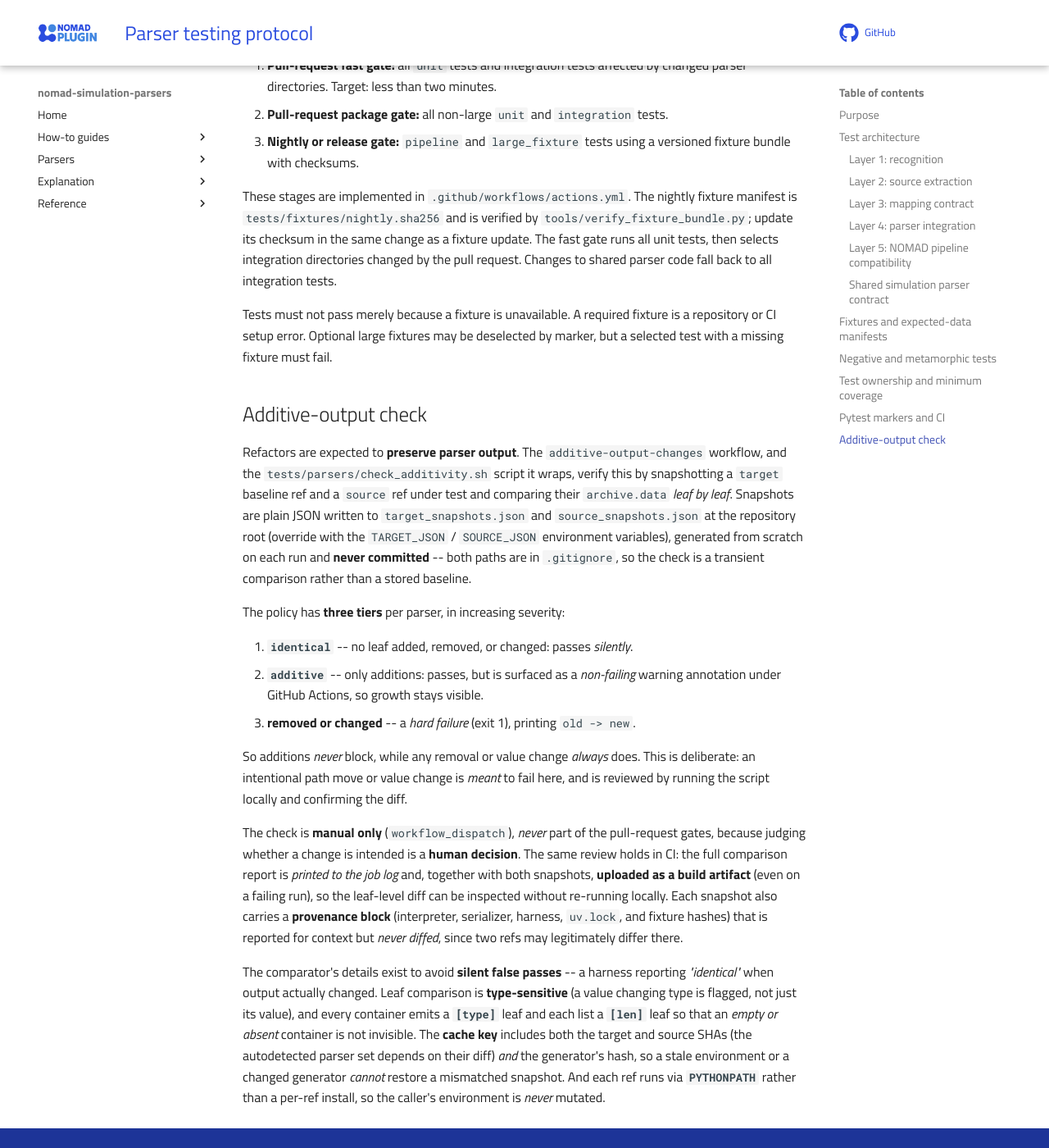
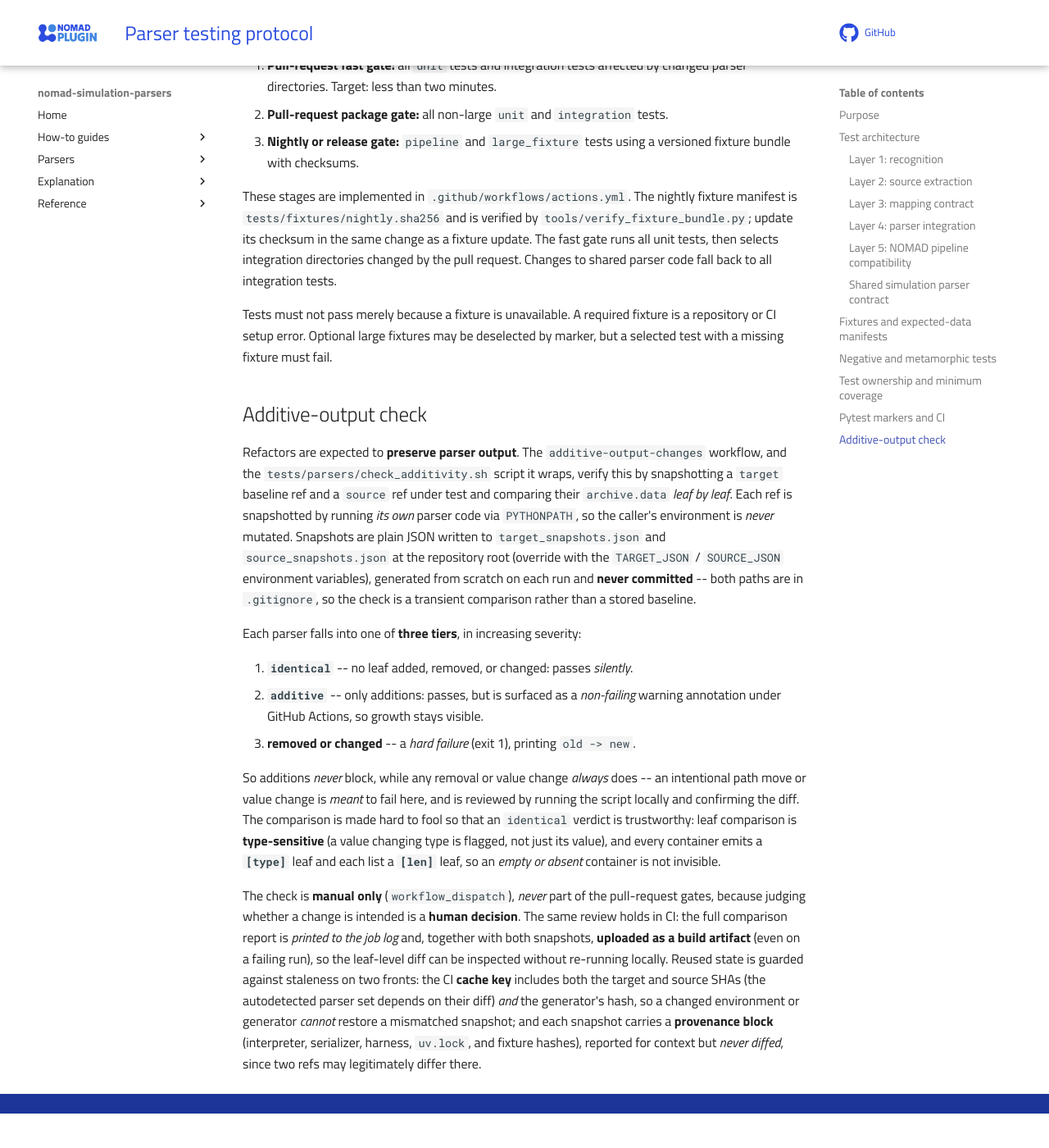
Before and after one commit to FAIRmat-NFDI/nomad-parser-plugins-simulation, an MkDocs documentation site: the page built from docs/how_to/test_parsers.md, in a window 1280 px wide and 1400 px high, scrolled down 6070 px. Shown: the whole window at 82% size. Built offline with MkDocs 1.6.1 and Material for MkDocs 9.7.7, drawn with Linux system fonts in a browser that asks for light colours; comment, search, counter and statistics services are not loaded; after the commit the page ends 7428 px from its top, so only the background shows below that.

Commit message:
Reintegrate the additive-output rationale into its topic paragraphs (#189)

```diff
--- a/docs/how_to/test_parsers.md
+++ b/docs/how_to/test_parsers.md
@@ -278,40 +278,38 @@ but a selected test with a missing fixture must fail.
 Refactors are expected to **preserve parser output**. The `additive-output-changes`
 workflow, and the `tests/parsers/check_additivity.sh` script it wraps, verify
 this by snapshotting a `target` baseline ref and a `source` ref under test and
-comparing their `archive.data` *leaf by leaf*. Snapshots are plain JSON written to
-`target_snapshots.json` and `source_snapshots.json` at the repository root
-(override with the `TARGET_JSON` / `SOURCE_JSON` environment variables),
-generated from scratch on each run and **never committed** -- both paths are in
-`.gitignore`, so the check is a transient comparison rather than a stored
-baseline.
+comparing their `archive.data` *leaf by leaf*. Each ref is snapshotted by running
+*its own* parser code via `PYTHONPATH`, so the caller's environment is *never*
+mutated. Snapshots are plain JSON written to `target_snapshots.json` and
+`source_snapshots.json` at the repository root (override with the `TARGET_JSON` /
+`SOURCE_JSON` environment variables), generated from scratch on each run and
+**never committed** -- both paths are in `.gitignore`, so the check is a transient
+comparison rather than a stored baseline.
 
-The policy has **three tiers** per parser, in increasing severity:
+Each parser falls into one of **three tiers**, in increasing severity:
 
 1. **`identical`** -- no leaf added, removed, or changed: passes *silently*.
 2. **`additive`** -- only additions: passes, but is surfaced as a *non-failing*
    warning annotation under GitHub Actions, so growth stays visible.
 3. **removed or changed** -- a *hard failure* (exit 1), printing `old -> new`.
 
-So additions *never* block, while any removal or value change *always* does. This
-is deliberate: an intentional path move or value change is *meant* to fail here,
-and is reviewed by running the script locally and confirming the diff.
+So additions *never* block, while any removal or value change *always* does -- an
+intentional path move or value change is *meant* to fail here, and is reviewed by
+running the script locally and confirming the diff. The comparison is made hard to
+fool so that an `identical` verdict is trustworthy: leaf comparison is
+**type-sensitive** (a value changing type is flagged, not just its value), and
+every container emits a **`[type]`** leaf and each list a **`[len]`** leaf, so an
+*empty or absent* container is not invisible.
 
 The check is **manual only** (`workflow_dispatch`), *never* part of the
 pull-request gates, because judging whether a change is intended is a **human
 decision**. The same review holds in CI: the full comparison report is *printed
 to the job log* and, together with both snapshots, **uploaded as a build
 artifact** (even on a failing run), so the leaf-level diff can be inspected
-without re-running locally. Each snapshot also carries a **provenance block**
-(interpreter, serializer, harness, `uv.lock`, and fixture hashes) that is
-reported for context but *never diffed*, since two refs may legitimately differ
-there.
-
-The comparator's details exist to avoid **silent false passes** -- a harness
-reporting *"identical"* when output actually changed. Leaf comparison is
-**type-sensitive** (a value changing type is flagged, not just its value), and
-every container emits a **`[type]`** leaf and each list a **`[len]`** leaf so that
-an *empty or absent* container is not invisible. The **cache key** includes both
-the target and source SHAs (the autodetected parser set depends on their diff)
-*and* the generator's hash, so a stale environment or a changed generator
-*cannot* restore a mismatched snapshot. And each ref runs via **`PYTHONPATH`**
-rather than a per-ref install, so the caller's environment is *never* mutated.
+without re-running locally. Reused state is guarded against staleness on two
+fronts: the CI **cache key** includes both the target and source SHAs (the
+autodetected parser set depends on their diff) *and* the generator's hash, so a
+changed environment or generator *cannot* restore a mismatched snapshot; and each
+snapshot carries a **provenance block** (interpreter, serializer, harness,
+`uv.lock`, and fixture hashes), reported for context but *never diffed*, since two
+refs may legitimately differ there.
```
